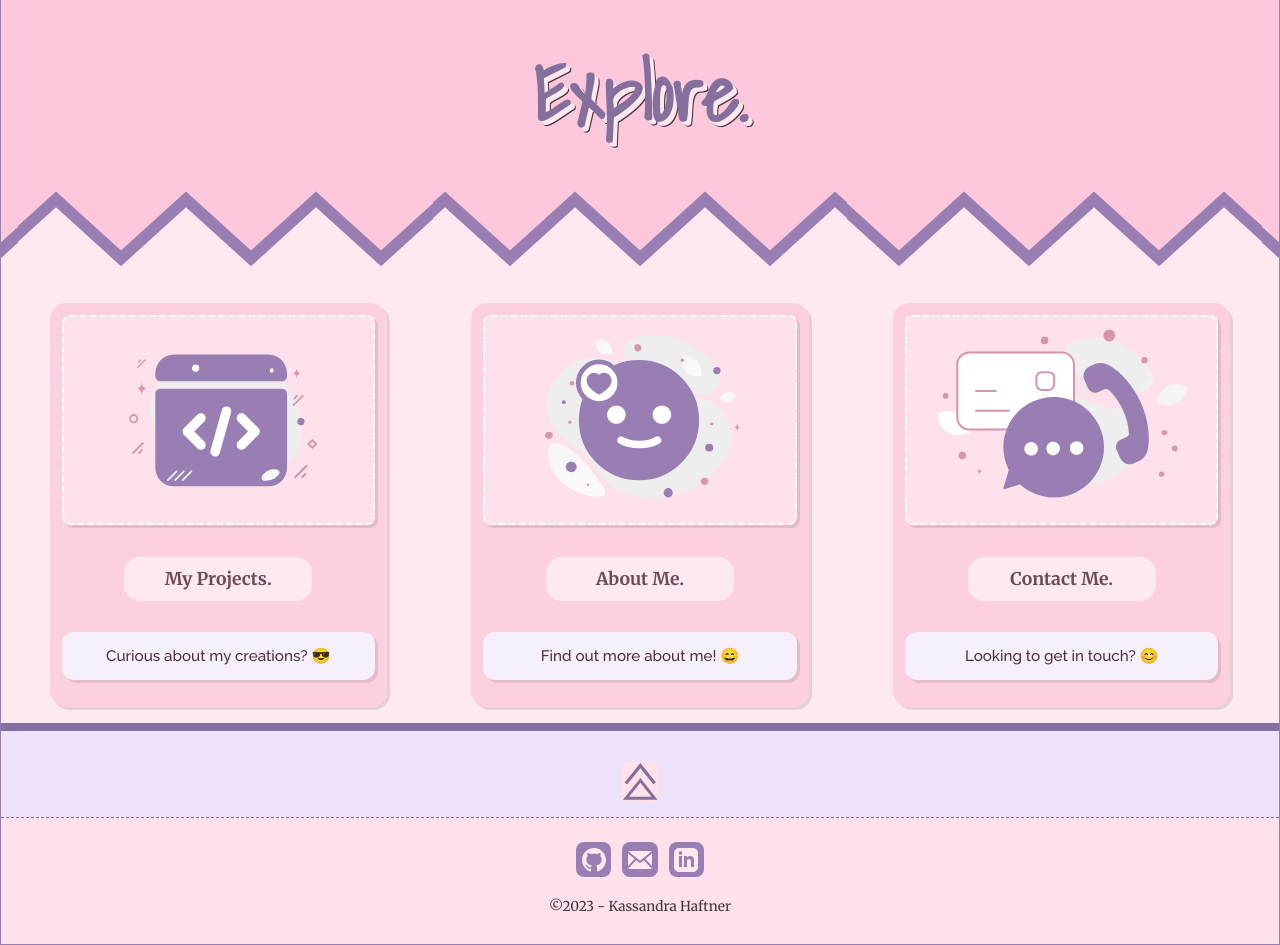
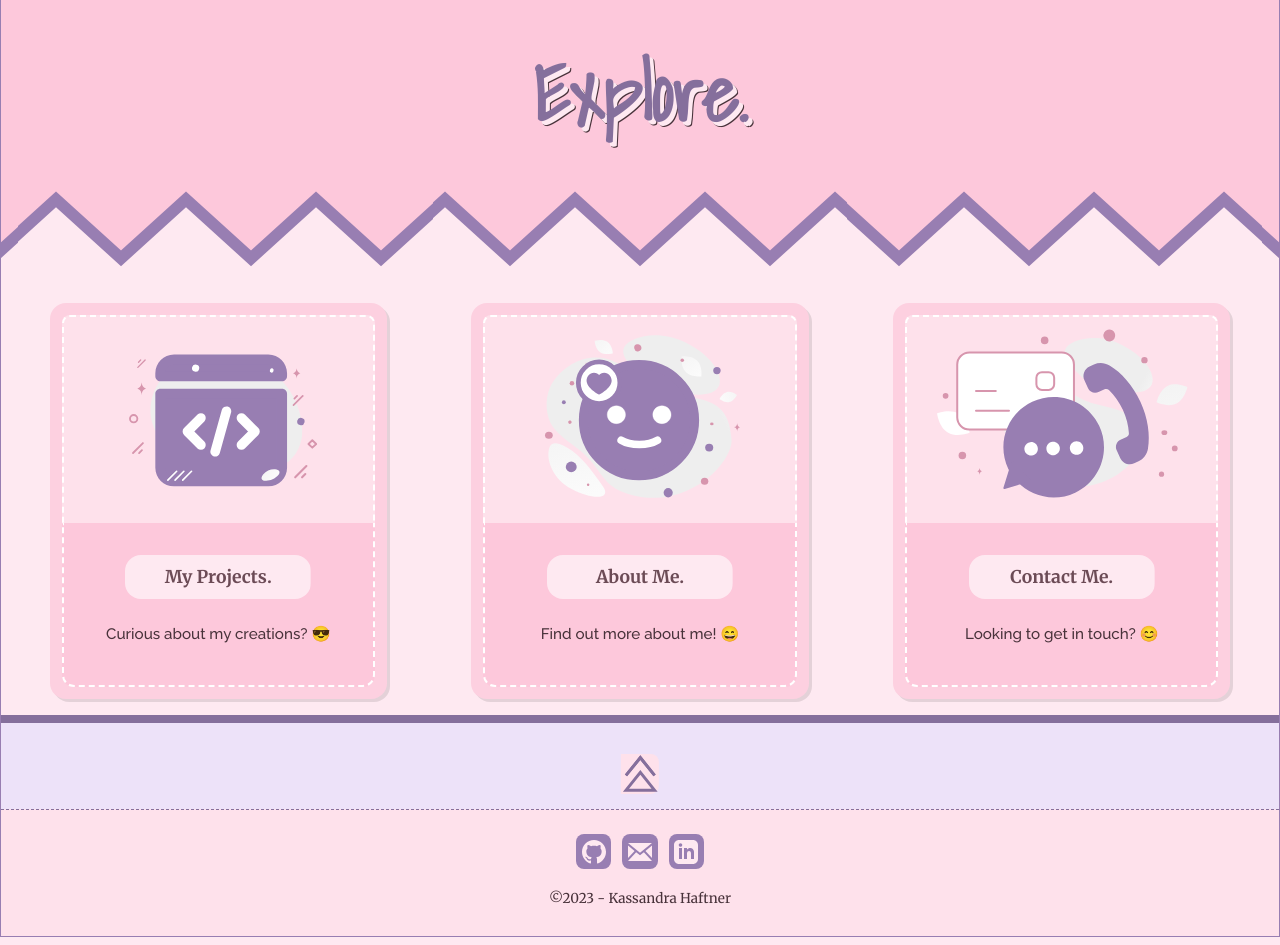
Before and after one commit to KHaftner/my-portfolio, a PHP site: page / in a window 1280 px wide. Shown: the part 2706-3651 px from the top of the page. Run offline with PHP 8.4, Linux system fonts and the light colour scheme.

Commit message:
Styling changes to explore cards.

```diff
--- a/index.html
+++ b/index.html
@@ -753,10 +753,12 @@
                                 </div>
                             </a>
                         </div>
+                        <div class="card-text-content">
                             <a href="projects.html">
                                 <h3>My Projects.</h3>
                             </a>
                             <p>Curious about my creations? 😎</p>
+                        </div>
                     </article>
                 </div>
                 <div class="main-card">
@@ -867,10 +869,12 @@
                                 </div>
                             </a>
                         </div>
+                        <div class="card-text-content">
                             <a href="about.html">
                                 <h3>About Me.</h3>
                             </a>
                             <p>Find out more about me! 😄</p>
+                        </div>
                     </article>
                 </div>
 
@@ -957,10 +961,12 @@
                                 </div>
                             </a>
                         </div>
+                        <div class="card-text-content">
                             <a href="contact.html">
                                 <h3>Contact Me.</h3>
                             </a>
                             <p>Looking to get in touch? 😊</p>
+                        </div>
                     </article>
                 </div>
 
--- a/styles/_home.scss
+++ b/styles/_home.scss
@@ -544,6 +544,15 @@
     padding: 1rem;
 }
 
+.card-text-content {
+    background-color: var(--brand-pink);
+    border-radius: 0 0 0.75rem 0.75rem;
+    padding-bottom: 1rem;
+    border-bottom: 2px dashed var(--white);
+    border-left: 2px dashed var(--white);
+    border-right: 2px dashed var(--white);
+}
+
 .bottom-content h3 {
     background: linear-gradient(
         to right,
@@ -564,12 +573,10 @@
 }
 
 .bottom-content p {
-    background-color: var(--purple-lighter5);
     border-radius: 0.75rem;
-    padding: 0.5rem 1rem;
+    padding: 0 1rem 1rem;
     text-align: center;
-    font-size: 0.8rem;
-    box-shadow: 3px 3px 0px 0px rgba(0, 0, 0, 0.1);
+    line-height: 0.5rem;
 }
 
 .bottom-content h3:hover,
@@ -592,13 +599,14 @@
 .bottom-content svg {
     max-width: 100%;
     background-color: var(--pink-lighter4);
-    border-radius: 0.5rem;
+    border-radius: 0.5rem 0.5rem 0 0;
     height: auto;
     margin: 0 auto;
     display: flex;
     justify-content: center;
-    box-shadow: 3px 3px 0px 0px rgba(0, 0, 0, 0.1);
-    border: 2px dashed var(--white);
+    border-top: 2px dashed var(--white);
+    border-left: 2px dashed var(--white);
+    border-right: 2px dashed var(--white);
 }
 
 .bottom-content svg:last-child {
--- a/styles/styles.css
+++ b/styles/styles.css
@@ -1199,6 +1199,15 @@ video {
   padding: 1rem;
 }
 
+.card-text-content {
+  background-color: var(--brand-pink);
+  border-radius: 0 0 0.75rem 0.75rem;
+  padding-bottom: 1rem;
+  border-bottom: 2px dashed var(--white);
+  border-left: 2px dashed var(--white);
+  border-right: 2px dashed var(--white);
+}
+
 .bottom-content h3 {
   background: linear-gradient(to right, var(--purple-darker3) 50%, var(--pink-lighter5) 50%);
   background-size: 250% 150%;
@@ -1215,12 +1224,10 @@ video {
 }
 
 .bottom-content p {
-  background-color: var(--purple-lighter5);
   border-radius: 0.75rem;
-  padding: 0.5rem 1rem;
-  text-align: center;
-  font-size: 0.8rem;
-  box-shadow: 3px 3px 0px 0px rgba(0, 0, 0, 0.1);
+  padding: 0 1rem 1rem;
+  text-align: center;
+  line-height: 0.5rem;
 }
 
 .bottom-content h3:hover,
@@ -1243,13 +1250,14 @@ video {
 .bottom-content svg {
   max-width: 100%;
   background-color: var(--pink-lighter4);
-  border-radius: 0.5rem;
+  border-radius: 0.5rem 0.5rem 0 0;
   height: auto;
   margin: 0 auto;
   display: flex;
   justify-content: center;
-  box-shadow: 3px 3px 0px 0px rgba(0, 0, 0, 0.1);
-  border: 2px dashed var(--white);
+  border-top: 2px dashed var(--white);
+  border-left: 2px dashed var(--white);
+  border-right: 2px dashed var(--white);
 }
 
 .bottom-content svg:last-child {
```
Also changed, not shown: 1 other file. Lines whose indentation alone changed are shown as unchanged.
